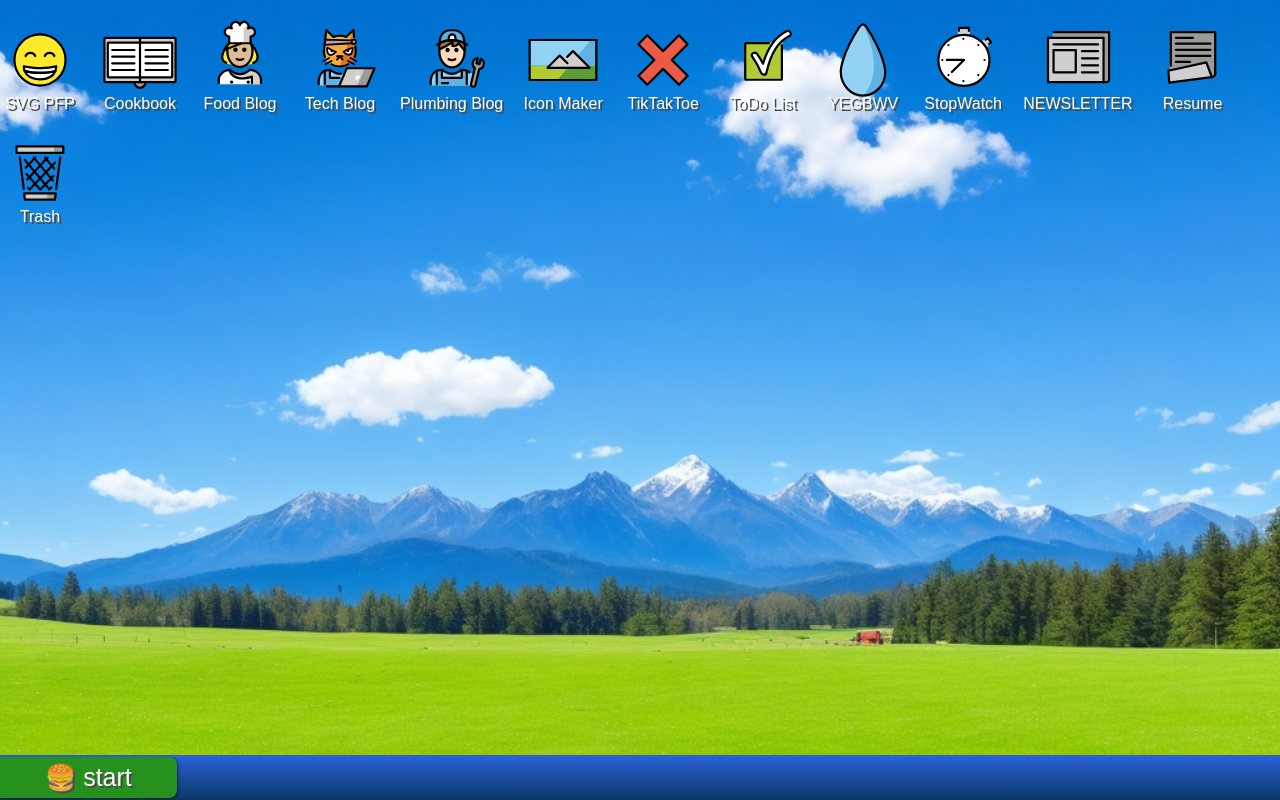
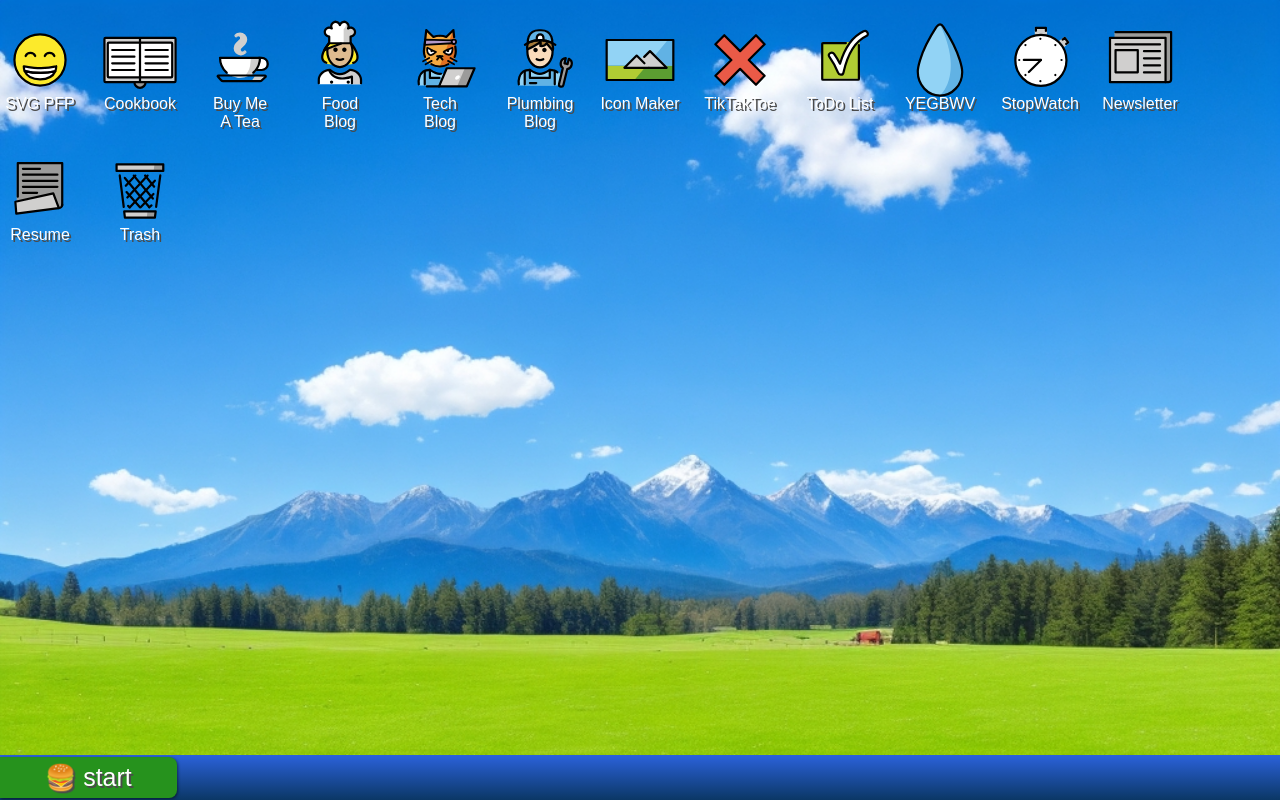
Before and after one commit to WebChefDev/WebChefDev, a plain HTML site: page index.html in a window 1280 px wide. Drawn offline with Linux system fonts and the light colour scheme.

Commit message:
buy me a coffee added

```diff
--- a/index.html
+++ b/index.html
@@ -18,18 +18,22 @@
     <img src="images/cb.svg" alt="cookbook" onclick="window.open('https://a.co/d/8ORyEI7', '_blank')">
     <span>Cookbook</span>
 </div>
+        <div class="icon">
+            <img src="images/java.svg" alt="buy me a coffee" onclick="openWebsite('https://www.buymeacoffee.com/chfsrh')">
+            <span>Buy Me<br>A Tea</span>
+        </div>
 
         <div class="icon">
             <img src="images/cook.svg" alt="cook" onclick="openWebsite('https://www.chefsarah.ca')">
-            <span>Food Blog</span>
+            <span>Food<br>Blog</span>
         </div>
         <div class="icon">
             <img src="images/tech.svg" alt="tech" onclick="openWebsite('https://webchefdev.wordpress.com/')">
-            <span>Tech Blog</span>
+            <span>Tech<br>Blog</span>
         </div>
         <div class="icon">
             <img src="images/plumb.svg" alt="plumber" onclick="openWebsite('https://www.evcomech.com')">
-            <span>Plumbing Blog</span>
+            <span>Plumbing<br>Blog</span>
         </div>
         <div class="icon">
             <img src="images/icon.svg" alt="icon maker" onclick="openWebsite('https://pixel-icon-maker.vercel.app/')">
@@ -57,7 +61,7 @@
 
          <div class="icon">
                   <img src="images/newsletter.svg" alt="newsletter" onclick="openWebsite('https://sarahsweeklymusings.beehiiv.com/subscribe')">
-                  <span>NEWSLETTER</span>
+                  <span>Newsletter</span>
         </div>
 
         <div class="icon">
--- a/styles.css
+++ b/styles.css
@@ -155,6 +155,7 @@ flex-wrap: wrap;
   color: white;
   text-shadow: 2px 2px #4a4a4a;
   cursor: pointer;
+  text-align: center;
 }
 
 .icon img {
```
Also changed, not shown: images/java.svg (added), 1 other file.
